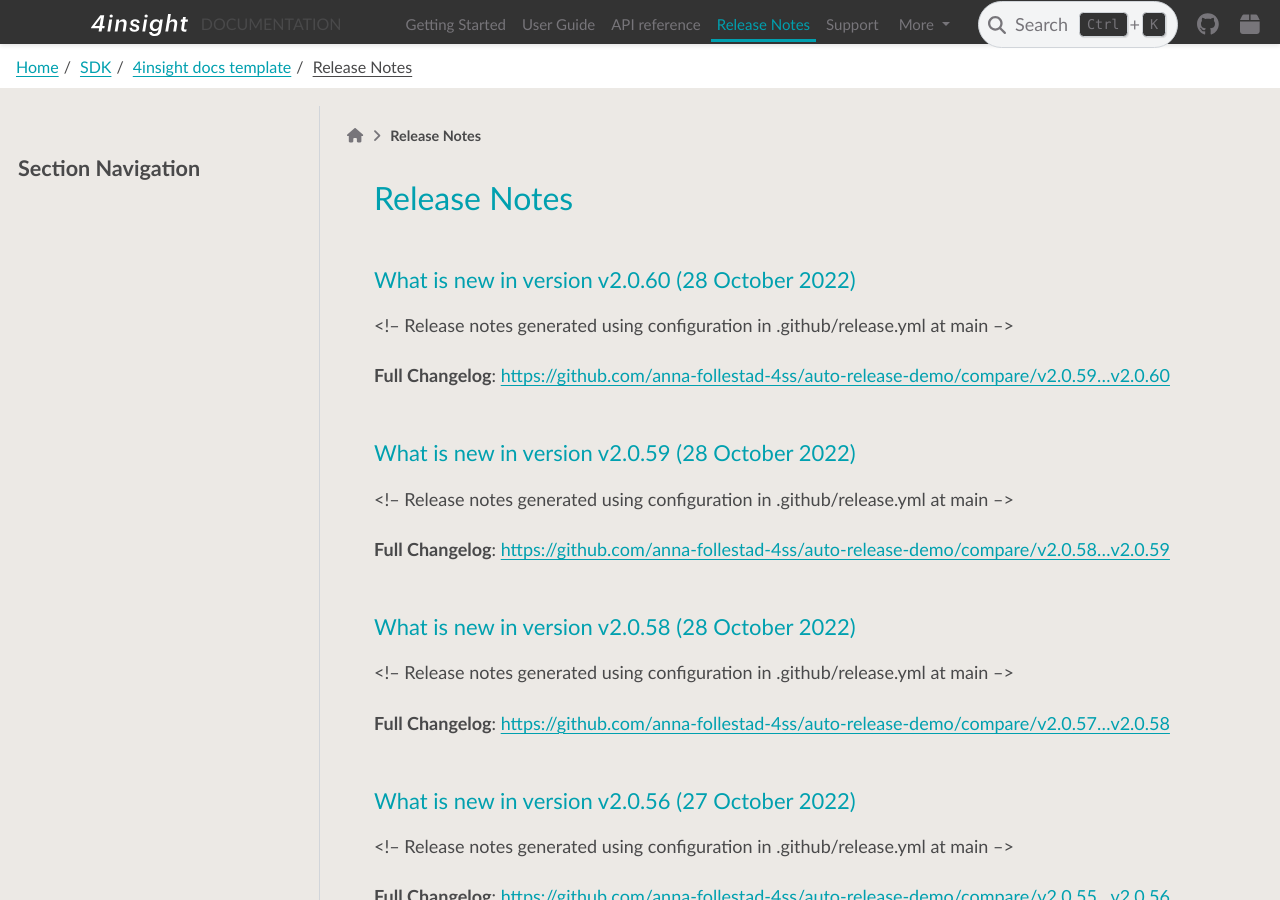
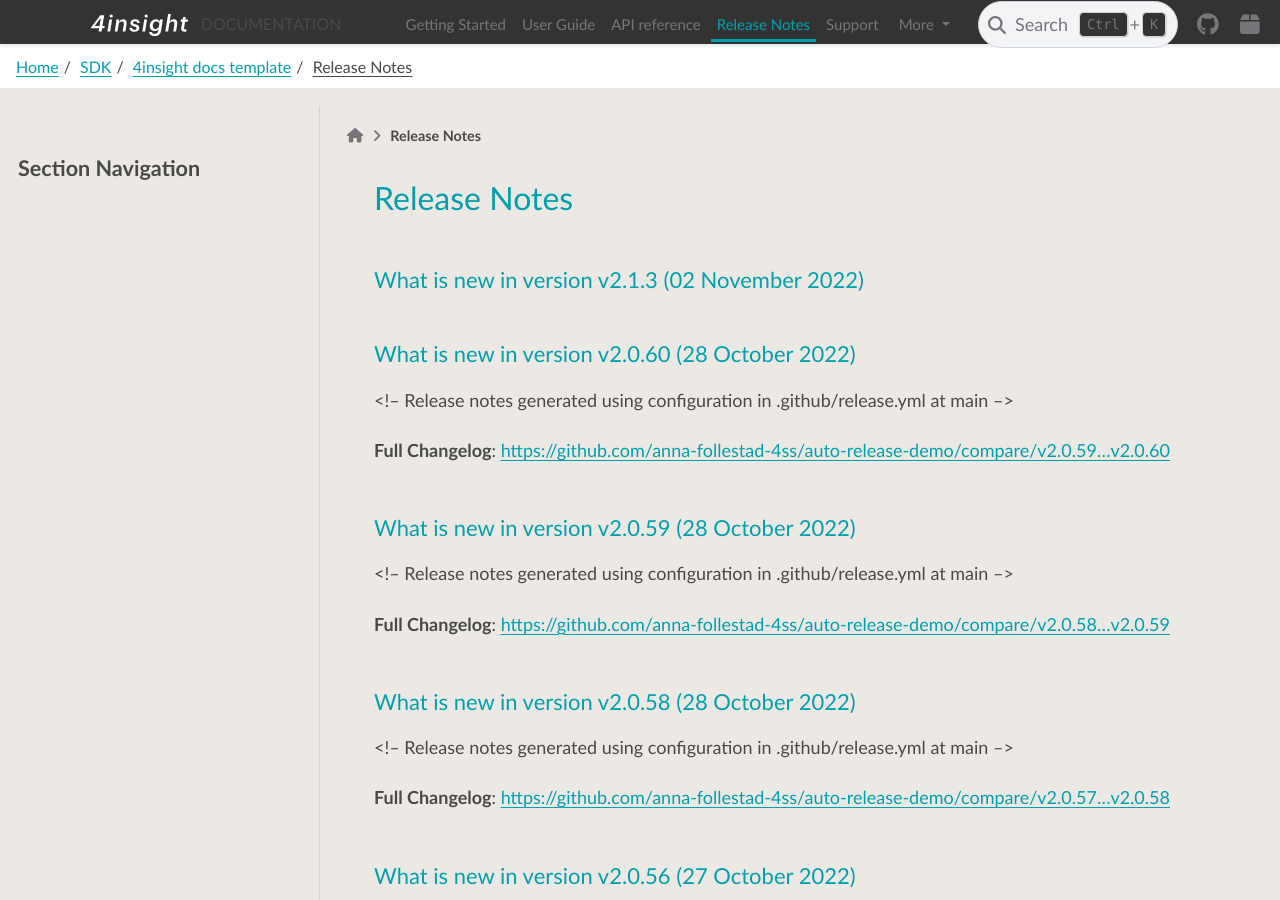
Before and after one commit to anna-follestad-4ss/auto-release-demo, a Sphinx documentation site: the page built from docs/release_notes.rst, in a window 1280 px wide and 900 px high. Built offline with Sphinx 7.4.7 and the PyData theme 0.15.4, drawn with Linux system fonts in a browser that asks for light colours.

Commit message:
release: add auto-generated release notes

```diff
--- a/docs/release_notes.rst
+++ b/docs/release_notes.rst
@@ -1,5 +1,11 @@
 Release Notes
 =============
+
+What is new in version v2.1.3 (02 November 2022)
+------------------------------------------------
+
+
+
 
 
 
```
